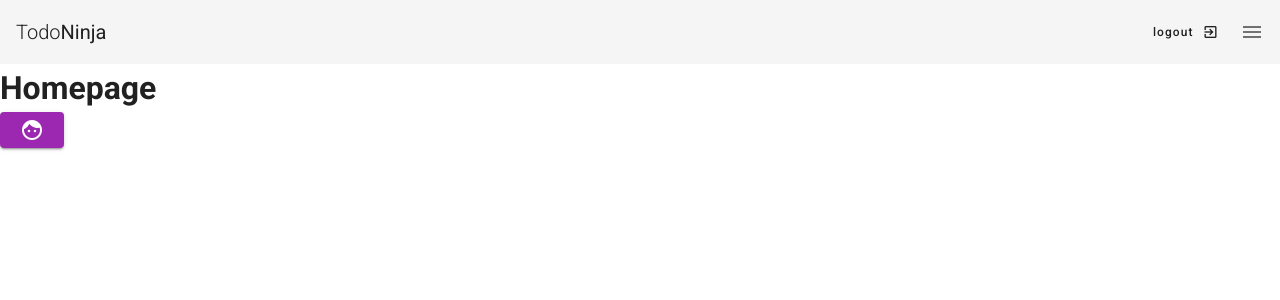
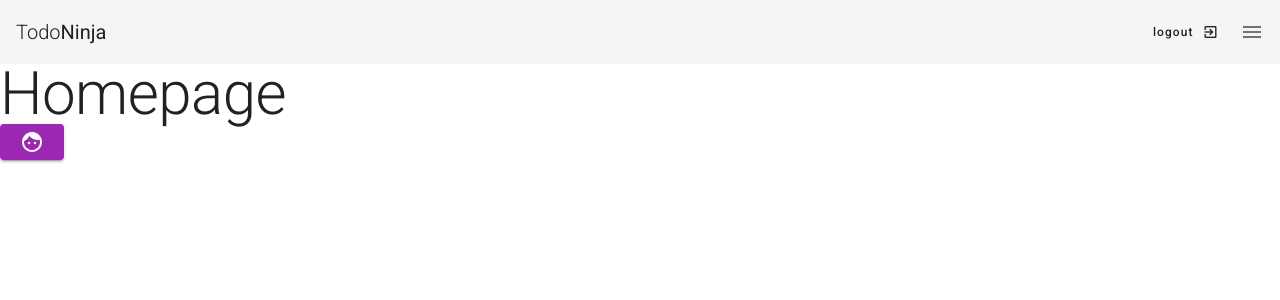
Before and after one commit to zakiyul/belajar-vuetify, a Vue app: page / in a window 1280 px wide. Shown: the top 300 px of the page. Built offline with nearby package versions, Linux system fonts and the light colour scheme.

Commit message:
adding routes

```diff
--- a/src/App.vue
+++ b/src/App.vue
@@ -2,20 +2,18 @@
   <v-app>
     <Navbar />
     <v-main>
-      <Home />
+      <router-view></router-view>
     </v-main>
   </v-app>
 </template>
 
 <script>
-import Home from "./views/Home.vue";
 import Navbar from "@/components/Navbar.vue";
 
 export default {
   name: "App",
 
   components: {
-    Home,
     Navbar,
   },
 
--- a/src/router/index.js
+++ b/src/router/index.js
@@ -1,29 +1,33 @@
-import Vue from 'vue'
-import VueRouter from 'vue-router'
-import Home from '../views/Home.vue'
+import Vue from "vue";
+import VueRouter from "vue-router";
+import Dashboard from "../views/Dashboard.vue";
+import Projects from "../views/Projects";
+import Team from "../views/Team";
 
-Vue.use(VueRouter)
+Vue.use(VueRouter);
 
 const routes = [
   {
-    path: '/',
-    name: 'Home',
-    component: Home
+    path: "/",
+    name: "Dashboard",
+    component: Dashboard,
   },
   {
-    path: '/about',
-    name: 'About',
-    // route level code-splitting
-    // this generates a separate chunk (about.[hash].js) for this route
-    // which is lazy-loaded when the route is visited.
-    component: () => import(/* webpackChunkName: "about" */ '../views/About.vue')
-  }
-]
+    path: "/projects",
+    name: "Projects",
+    component: Projects,
+  },
+  {
+    path: "/team",
+    name: "Team",
+    component: Team,
+  },
+];
 
 const router = new VueRouter({
-  mode: 'history',
+  mode: "history",
   base: process.env.BASE_URL,
-  routes
-})
+  routes,
+});
 
-export default router
+export default router;
--- a/src/views/About.vue
+++ /dev/null
@@ -1,5 +0,0 @@
-<template>
-  <div class="about">
-    <h1>This is an about page</h1>
-  </div>
-</template>
--- /dev/null
+++ b/src/views/Dashboard.vue
@@ -0,0 +1,15 @@
+<template>
+  <div class="home">
+    <h1 class="display-3">Homepage</h1>
+    <v-btn class="purple hidden-sm-and-down" dark>
+      <v-icon>face</v-icon>
+    </v-btn>
+    <v-btn class="pink hidden-md-and-up" dark>
+      <v-icon>sentiment_satisfied_alt</v-icon>
+    </v-btn>
+  </div>
+</template>
+
+<script>
+export default {};
+</script>
--- a/src/views/Home.vue
+++ b/src/views/Projects.vue
@@ -1,6 +1,6 @@
 <template>
   <div class="home">
-    <h1>Homepage</h1>
+    <h1 class="display-3">Projects</h1>
     <v-btn class="purple hidden-sm-and-down" dark>
       <v-icon>face</v-icon>
     </v-btn>
--- /dev/null
+++ b/src/views/Team.vue
@@ -0,0 +1,15 @@
+<template>
+  <div class="home">
+    <h1 class="display-3">Team</h1>
+    <v-btn class="purple hidden-sm-and-down" dark>
+      <v-icon>face</v-icon>
+    </v-btn>
+    <v-btn class="pink hidden-md-and-up" dark>
+      <v-icon>sentiment_satisfied_alt</v-icon>
+    </v-btn>
+  </div>
+</template>
+
+<script>
+export default {};
+</script>
```
